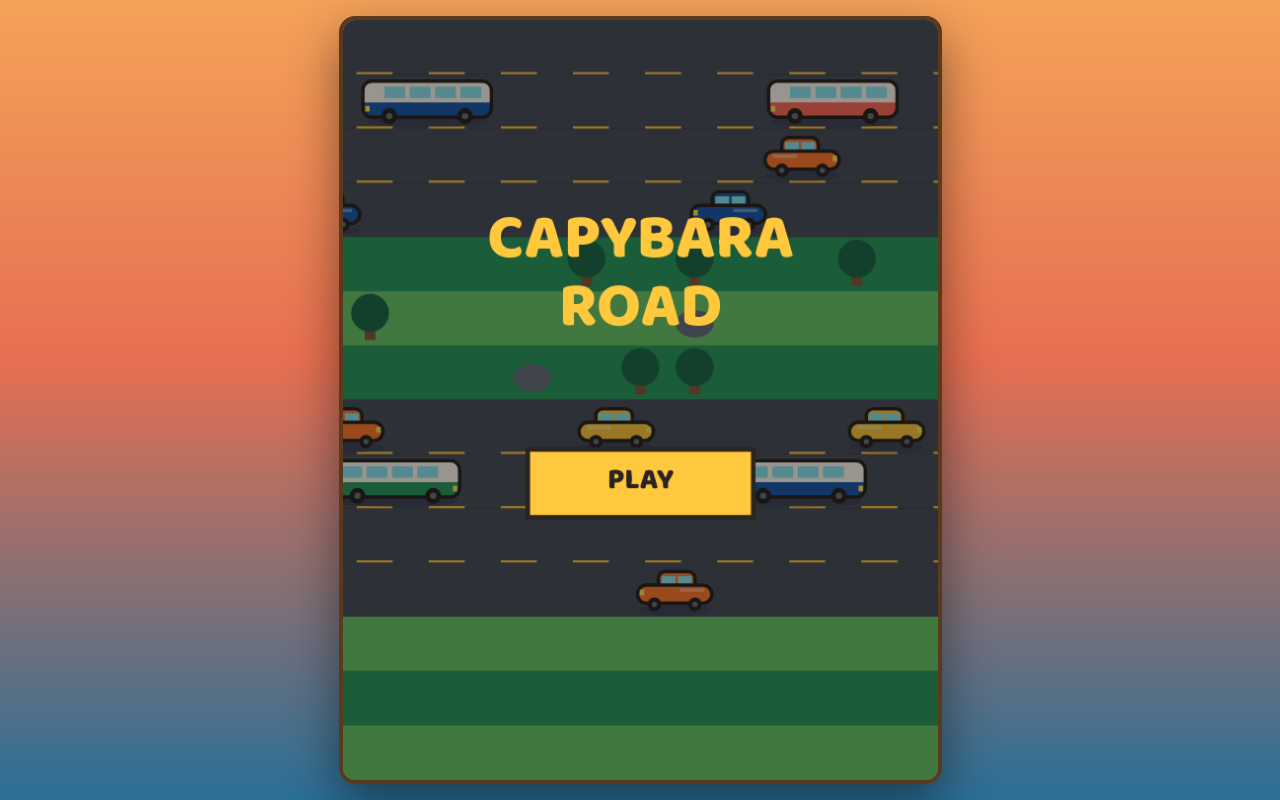
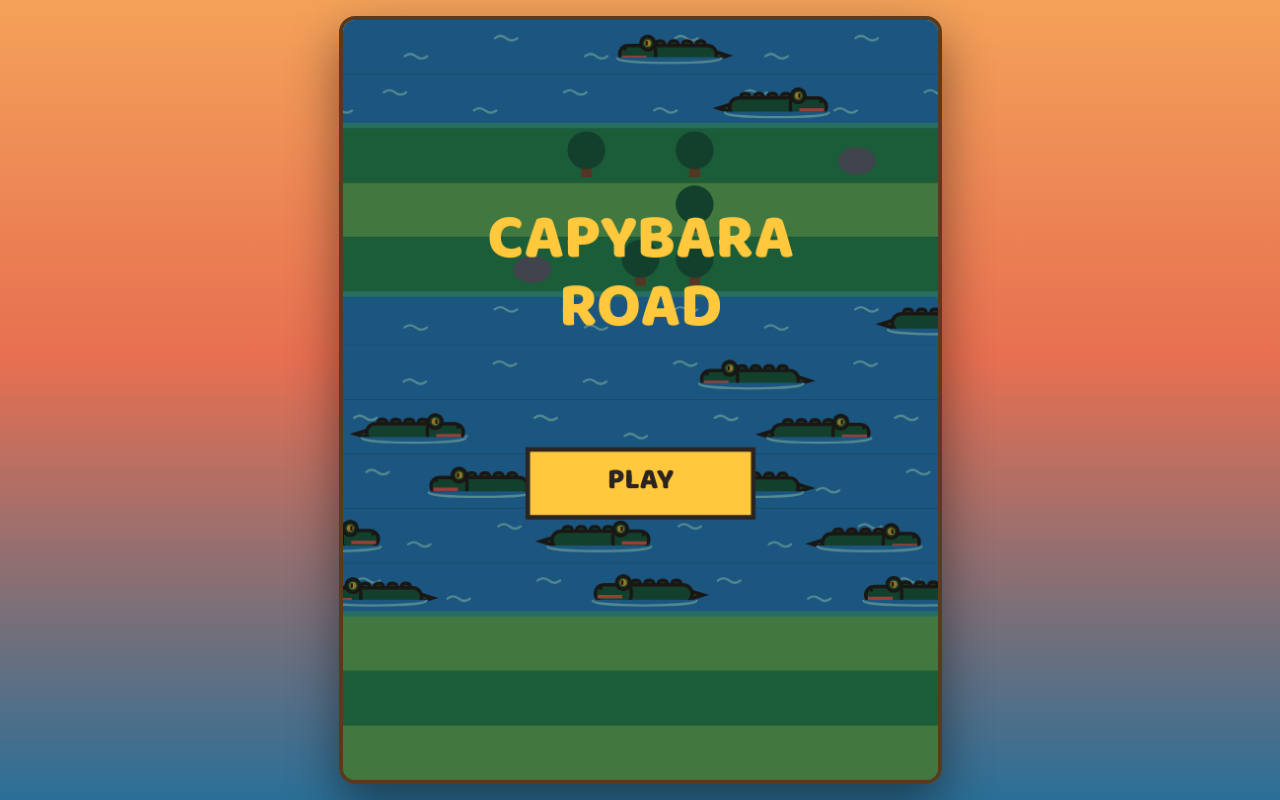
Before and after one commit to matheusggdev/capybara-road, a plain HTML site: page index.html in a window 1280 px wide. Drawn offline with nearby package versions, Linux system fonts and the light colour scheme.

Commit message:
feat: adiciona rio com jacarés e capivara nadando

```diff
--- a/index.html
+++ b/index.html
@@ -20,9 +20,11 @@
     <script src="js/entities/Obstacle.js"></script>
     <script src="js/entities/MovingEntity.js"></script>
     <script src="js/entities/Vehicle.js"></script>
+    <script src="js/entities/Alligator.js"></script>
     <script src="js/lanes/Lane.js"></script>
     <script src="js/lanes/GrassLane.js"></script>
     <script src="js/lanes/RoadLane.js"></script>
+    <script src="js/lanes/RiverLane.js"></script>
     <script src="js/lanes/SceneryLane.js"></script>
     <script src="js/lanes/BoundaryLane.js"></script>
     <script src="js/lanes/FinishLane.js"></script>
--- a/js/config.js
+++ b/js/config.js
@@ -18,6 +18,8 @@ const CONFIG = Object.freeze({
     SAFE_START_ROWS: 3,
     ROAD_SPEED_MIN: 60,   // velocidade mínima dos veículos (pixels/segundo) ← NOVO
     ROAD_SPEED_MAX: 140,  // velocidade máxima dos veículos (pixels/segundo) ← NOVO
+    RIVER_SPEED_MIN: 40,  // velocidade mínima dos jacarés (pixels/segundo) ← NOVO
+    RIVER_SPEED_MAX: 90,  // velocidade máxima dos jacarés (pixels/segundo) ← NOVO
 });
 
 /**
@@ -58,6 +60,22 @@ const Utils = {
                    a.x + a.width > b.x &&
                    a.y < b.y + b.height &&
                    a.y + a.height > b.y;
+    },
+
+    /**
+     * Sorteia um valor de uma lista, respeitando os pesos.
+     * Ex.: [{ value: 'a', weight: 3 }, { value: 'b', weight: 1 }]
+     * devolve 'a' em ~75% das vezes e 'b' em ~25%.
+     */
+    weightedChoice(options) {
+        const total = options.reduce((sum, option) => sum + option.weight, 0);
+        let roll = Math.random() * total;
+
+        for (const option of options) {
+            roll -= option.weight;
+            if (roll <= 0) return option.value;
+        }
+        return options[options.length - 1].value;
     }
 };
 
@@ -71,6 +89,7 @@ const PALETTE = Object.freeze({
     FOLHA: '#2E9B5E',
     BROTO: '#6CC86A',
     CAPIM_LIMAO: '#A8E06B',
+    VERDE_AGUA: '#3FB8A0',
     // Terra e capivara
     PELAGEM: '#C98B55',
     PELAGEM_SOMBRA: '#A86C3D',
@@ -87,6 +106,7 @@ const PALETTE = Object.freeze({
     MANGA: '#FFA62B',
     MILHO: '#FFE066',           // ← NOVO: faróis e brilhos
     // Azuis
+    RIO: '#2D8FD5',
     RASO: '#8EE3F0',            // ← NOVO: vidros
     AZULEJO: '#1E5AA8',         // ← NOVO: veículos
     // Acentos
--- /dev/null
+++ b/js/entities/Alligator.js
@@ -0,0 +1,129 @@
+/**
+ * Jacaré que nada pelos rios. Encostou, perdeu.
+ *
+ * Herança: Entity -> MovingEntity -> Alligator
+ * (Ele se move como um veículo, mas NÃO é um veículo:
+ *  por isso herda de MovingEntity, e não de Vehicle.)
+ */
+class Alligator extends MovingEntity {
+    /**
+     * @param {number} x
+     * @param {number} y     posição da faixa no mundo
+     * @param {number} speed velocidade (o sinal indica o sentido)
+     */
+    constructor(x, y, speed) {
+        super(x, y, CONFIG.TILE * 2, CONFIG.TILE, speed);
+        this.time = Math.random() * 10; // usado para o balanço na água
+    }
+
+    /**
+     * Sobrescreve MovingEntity.update(): além de nadar, conta o tempo
+     * para a animação de balanço.
+     * @param {number} dt
+     */
+    update(dt) {
+        super.update(dt); // reaproveita o movimento da mãe
+        this.time += dt;
+    }
+
+    /** Sobrescreve Entity.getHitbox(): só o corpo acima da água. */
+    getHitbox() {
+        return {
+            x: this.x + 8,
+            y: this.y + 16,
+            width: this.width - 16,
+            height: this.height - 28
+        };
+    }
+
+    /**
+     * Sobrescreve Entity.onPlayerCollision(): o jacaré também derrota.
+     * @param {Game} game
+     */
+    onPlayerCollision(game) {
+        game.gameOver('Virou lanche de jacaré!');
+    }
+
+    /**
+     * Sobrescreve Entity.draw(): jacaré de lado, meio submerso.
+     * @param {CanvasRenderingContext2D} ctx
+     * @param {Camera} camera
+     */
+    draw(ctx, camera) {
+        this.drawFacingDirection(ctx, camera, () => {
+            const w = this.width;
+            const bob = Math.sin(this.time * 3) * 1.5; // sobe e desce na água
+
+            ctx.save();
+            ctx.translate(0, bob);
+            ctx.lineWidth = 3;
+            ctx.strokeStyle = PALETTE.TINTA;
+
+            // cauda
+            ctx.fillStyle = PALETTE.MATA_PROFUNDA;
+            ctx.beginPath();
+            ctx.moveTo(12, 25);
+            ctx.lineTo(-4, 30);
+            ctx.lineTo(12, 35);
+            ctx.closePath();
+            ctx.fill();
+            ctx.stroke();
+
+            // escamas nas costas
+            for (let x = 16; x < w - 36; x += 12) {
+                ctx.beginPath();
+                ctx.roundRect(x, 17, 8, 7, 3);
+                ctx.fill();
+                ctx.stroke();
+            }
+
+            // costas
+            ctx.beginPath();
+            ctx.roundRect(6, 21, w - 34, 16, 8);
+            ctx.fill();
+            ctx.stroke();
+
+            // cabeça
+            ctx.beginPath();
+            ctx.roundRect(w - 36, 21, 32, 15, [6, 10, 10, 6]);
+            ctx.fill();
+            ctx.stroke();
+
+            // boca: a cor quente avisa que é perigo
+            ctx.fillStyle = PALETTE.ACEROLA;
+            ctx.fillRect(w - 28, 30, 22, 3);
+
+            // narina
+            ctx.fillStyle = PALETTE.TINTA;
+            ctx.beginPath();
+            ctx.arc(w - 9, 24, 1.5, 0, Math.PI * 2);
+            ctx.fill();
+
+            // olho saltado
+            ctx.fillStyle = PALETTE.MATA_PROFUNDA;
+            ctx.beginPath();
+            ctx.arc(w - 29, 19, 6, 0, Math.PI * 2);
+            ctx.fill();
+            ctx.stroke();
+            ctx.fillStyle = PALETTE.IPE;
+            ctx.beginPath();
+            ctx.arc(w - 29, 19, 3, 0, Math.PI * 2);
+            ctx.fill();
+            ctx.fillStyle = PALETTE.TINTA;
+            ctx.fillRect(w - 29, 17, 2, 4);
+
+            ctx.restore();
+
+            // água cobrindo a parte de baixo: ele está nadando
+            ctx.fillStyle = PALETTE.RIO;
+            ctx.fillRect(0, 33, w, 9);
+
+            // marola em volta
+            ctx.strokeStyle = PALETTE.RASO;
+            ctx.lineWidth = 2;
+            ctx.beginPath();
+            ctx.ellipse(w / 2, 34, w * 0.48, 4, 0, 0, Math.PI);
+            ctx.stroke();
+        });
+    }
+}
--- a/js/lanes/Lane.js
+++ b/js/lanes/Lane.js
@@ -17,6 +17,14 @@ class Lane {
         this.row = row;
         this.y = -row * CONFIG.TILE; // posição vertical no mundo
         this.entities = []; // ← NOVO: entidades desta faixa (árvores, carros...)
+    }
+
+    /**
+     * A faixa é de água? Por padrão, não.
+     * (Só a RiverLane sobrescreve para responder true.)
+     */
+    get isWater() {
+        return false;
     }
 
         /**
--- /dev/null
+++ b/js/lanes/RiverLane.js
@@ -0,0 +1,100 @@
+/**
+ * Faixa de rio. A capivara nada livremente, mas os jacarés
+ * que passam por ela são perigosos.
+ *
+ * Herança: Lane -> RiverLane
+ */
+class RiverLane extends Lane {
+    /**
+     * @param {number} row        linha da faixa no mapa
+     * @param {number} difficulty multiplicador de velocidade
+     * @param {number} direction  1 (direita) ou -1 (esquerda)
+     */
+    constructor(row, difficulty, direction) {
+        super(row);
+
+        this.direction = direction;
+        this.waveOffset = Math.random() * 80; // posição inicial das ondinhas
+
+        // margens: definidas pelo World quando o rio começa ou termina
+        this.hasBankBelow = false;
+        this.hasBankAbove = false;
+
+        this.createAlligators(difficulty);
+    }
+
+    /** Sobrescreve o getter de Lane: esta faixa é de água. */
+    get isWater() {
+        return true;
+    }
+
+    /** Cria de 1 a 3 jacarés, espaçados igualmente no circuito. */
+    createAlligators(difficulty) {
+        const T = CONFIG.TILE;
+        const speed = this.direction *
+            Utils.randomFloat(CONFIG.RIVER_SPEED_MIN, CONFIG.RIVER_SPEED_MAX) * difficulty;
+
+        const count = Utils.randomInt(1, 3);
+        const loopLength = CONFIG.WIDTH + 4 * T;
+        const spacing = loopLength / count;
+        const offset = Math.random() * spacing;
+
+        for (let i = 0; i < count; i++) {
+            const x = -2 * T + offset + i * spacing;
+            this.entities.push(new Alligator(x, this.y, speed));
+        }
+    }
+
+    /**
+     * Sobrescreve Lane.update(): move os jacarés, faz darem a volta
+     * e anima as ondinhas no sentido da faixa.
+     * @param {number} dt
+     */
+    update(dt) {
+        super.update(dt);
+        this.waveOffset += this.direction * 20 * dt;
+        for (const alligator of this.entities) {
+            this.wrap(alligator);
+        }
+    }
+
+    /**
+     * Sobrescreve Lane.drawBackground(): água com ondinhas e margens.
+     * @param {CanvasRenderingContext2D} ctx
+     * @param {Camera} camera
+     */
+    drawBackground(ctx, camera) {
+        const T = CONFIG.TILE;
+        const W = CONFIG.WIDTH;
+        const screenY = camera.toScreenY(this.y);
+
+        // água
+        ctx.fillStyle = PALETTE.RIO;
+        ctx.fillRect(0, screenY, W, T);
+
+        // margens verdes onde o rio encontra a terra
+        ctx.fillStyle = PALETTE.VERDE_AGUA;
+        if (this.hasBankBelow) ctx.fillRect(0, screenY + T - 5, W, 5);
+        if (this.hasBankAbove) ctx.fillRect(0, screenY, W, 5);
+
+        // ondinhas "~" que deslizam no sentido da faixa
+        ctx.strokeStyle = PALETTE.RASO;
+        ctx.lineWidth = 2;
+        ctx.lineCap = 'round';
+
+        const gap = 80;
+        const period = W + gap;
+        for (let i = 0; i < Math.ceil(W / gap) + 1; i++) {
+            // % duas vezes: mantém o resultado positivo mesmo
+            // quando o deslocamento fica negativo
+            const x = ((i * gap + this.waveOffset) % period + period) % period - gap / 2;
+            const y = screenY + (i % 2 === 0 ? 16 : 32);
+
+            ctx.beginPath();
+            ctx.moveTo(x, y);
+            ctx.quadraticCurveTo(x + 5, y - 4, x + 10, y);
+            ctx.quadraticCurveTo(x + 15, y + 4, x + 20, y);
+            ctx.stroke();
+        }
+    }
+}
--- a/js/world/World.js
+++ b/js/world/World.js
@@ -8,7 +8,15 @@ class World {
     /** Quantas faixas seguidas de cada tipo: [mínimo, máximo]. */
     static STREAKS = {
         grass: [1, 3],
-        road: [1, 4]
+        road: [1, 4],
+        river: [3, 6]
+    };
+
+    /** Chance relativa de cada tipo ser sorteado. */
+    static WEIGHTS = {
+        grass: 35,
+        road: 40,
+        river: 25
     };
 
     constructor() {
@@ -48,7 +56,13 @@ class World {
             if (lane instanceof RoadLane && previousLane instanceof RoadLane) {
                 lane.hasDivider = true;
             }
-
+            // margens: onde o rio começa e onde termina   ← NOVO
+            if (lane instanceof RiverLane && !(previousLane instanceof RiverLane)) {
+                lane.hasBankBelow = true;
+            }
+            if (previousLane instanceof RiverLane && !(lane instanceof RiverLane)) {
+                previousLane.hasBankAbove = true;
+            }
             this.addLane(lane);
             previousLane = lane;
         }
@@ -81,12 +95,28 @@ class World {
             this.moveSafeCol();
             return new RoadLane(row, this.getDifficulty(row));
         }
+
+        if (this.currentType === 'river') {                         // ← NOVO
+            this.moveSafeCol(); // na água ela também anda para os lados
+            const previous = this.getLane(row - 1);
+            const direction = previous instanceof RiverLane
+                ? -previous.direction       // alterna o sentido dentro do bloco
+                : Utils.randomSign();       // primeiro rio do bloco: sorteia
+            return new RiverLane(row, this.getDifficulty(row), direction);
+        }
+
+
         return new GrassLane(row, this.safeCol);
     }
 
-    /** Alterna o tipo de faixa e sorteia o tamanho da nova sequência. */
+    /** Sorteia o próximo tipo de faixa (diferente do atual) e quantas repetir. */
     startNewStreak() {
-        this.currentType = this.currentType === 'grass' ? 'road' : 'grass';
+        const options = Object.keys(World.WEIGHTS)
+            .filter(type => type !== this.currentType)
+            .map(type => ({ value: type, weight: World.WEIGHTS[type] }));
+
+        this.currentType = Utils.weightedChoice(options);
+
         const [min, max] = World.STREAKS[this.currentType];
         this.streakRemaining = Utils.randomInt(min, max);
     }
```
Also changed, not shown: js/core/Game.js (+8 -3 lines), js/entities/Capybara.js (+34 -3 lines).
